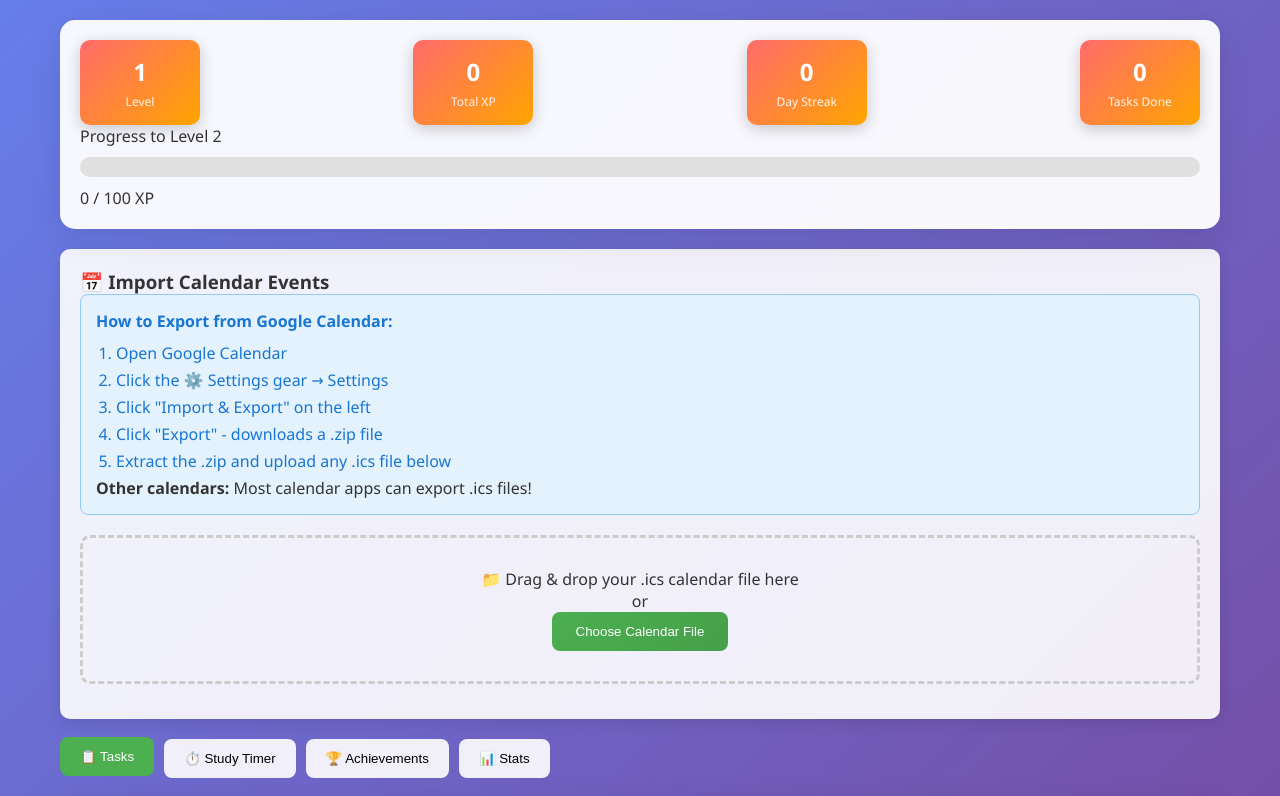
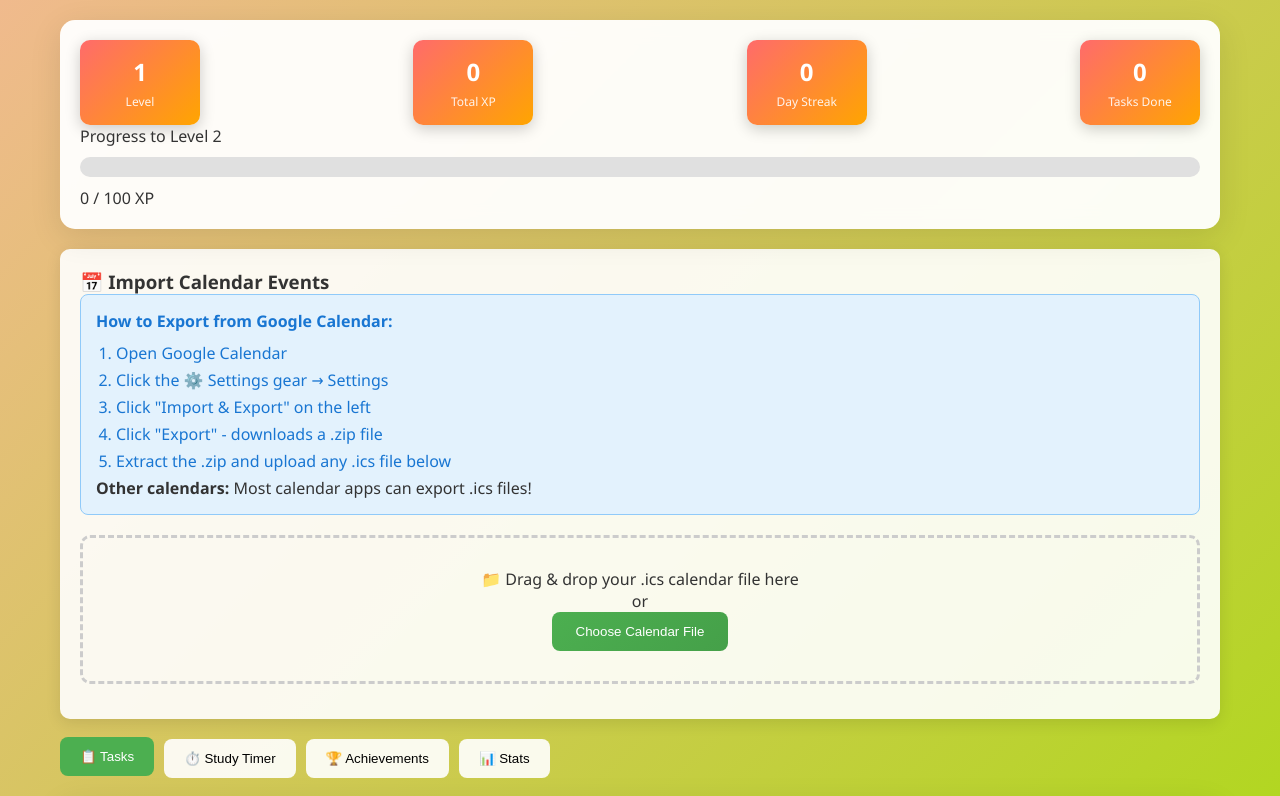
Before and after one commit to Lightningslayer/Game-Plan, a plain HTML site: page index.html in a window 1280 px wide. Shown: the top 796 px of the page. Drawn offline with Linux system fonts and the light colour scheme.

Commit message:
Update index.html

```diff
--- a/index.html
+++ b/index.html
@@ -13,7 +13,7 @@
 
         body {
             font-family: 'Segoe UI', Tahoma, Geneva, Verdana, sans-serif;
-            background: linear-gradient(135deg, #667eea 0%, #764ba2 100%);
+            background: linear-gradient(135deg, #f0ba8dff 0%, #acd917 100%);
             min-height: 100vh;
             color: #333;
         }
```
